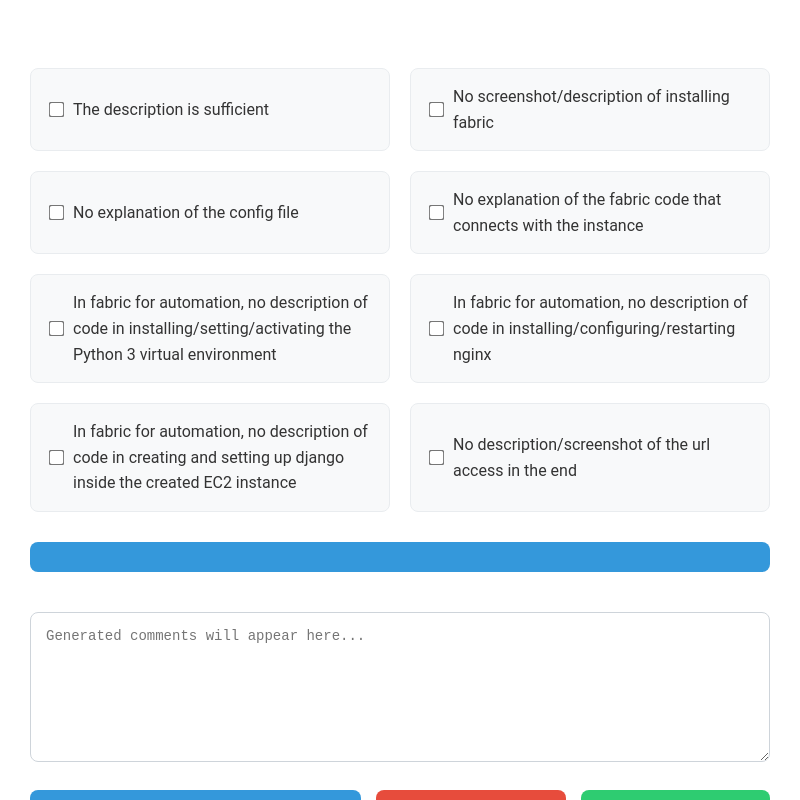
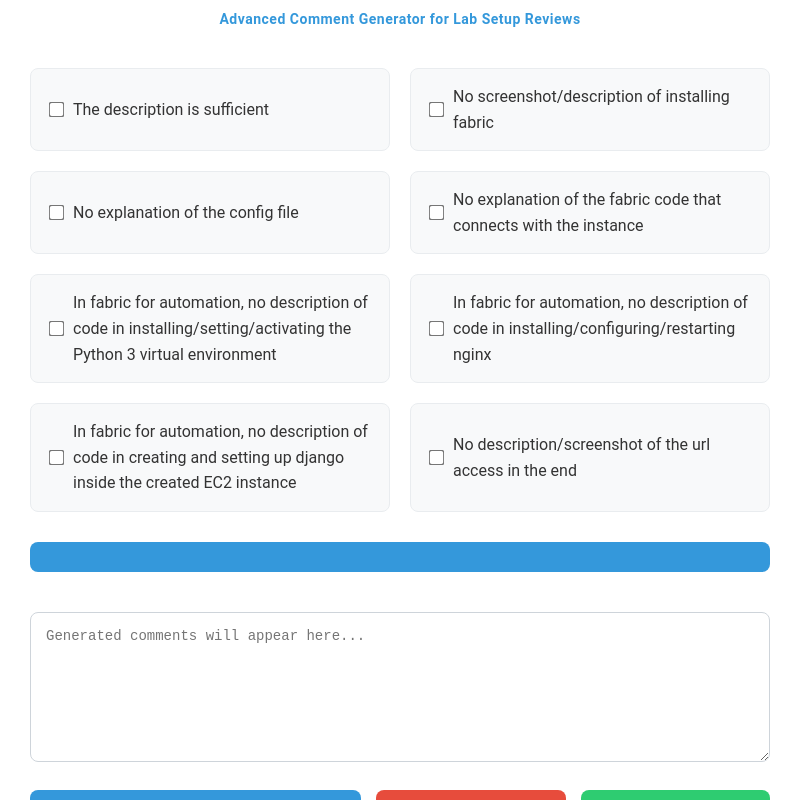
Before and after one commit to qinscode/LabReviewer, an Electron app: page index.html in a window 800 px wide. Drawn offline with Linux system fonts and the light colour scheme.

Commit message:
feat: implement titlebar styling and content
- Add background color, flex properties, and padding to titlebar
- Make title text bold, center-aligned, and prevent selection
- Include pointer-events: none to avoid unwanted mouse interactions- Update titlebar to display "Advanced Comment Generator for Lab Setup Reviews"

```diff
--- a/index.html
+++ b/index.html
@@ -170,6 +170,12 @@
             left: 0;
             right: 0;
             z-index: 1000;
+            background-color: #fff;
+            display: flex;
+            align-items: center;
+            justify-content: center;
+            padding: 0 15px;
+            user-select: none; /* 使文本不可选中 */
         }
 
         @keyframes bounce {
@@ -180,10 +186,21 @@
         .bounce {
             animation: bounce 0.3s;
         }
+
+        .title {
+            color: var(--primary-color);
+            font-size: 14px;
+            font-weight: bold;
+            margin: 0;
+            letter-spacing: 0.5px;
+            pointer-events: none; /* 防��鼠标事件 */
+        }
     </style>
 </head>
 <body>
-    <div id="titlebar"></div>
+    <div id="titlebar">
+        <h1 class="title">Advanced Comment Generator for Lab Setup Reviews</h1>
+    </div>
     <div class="container">
         <div class="options" id="options">
             <label class="option">
```
